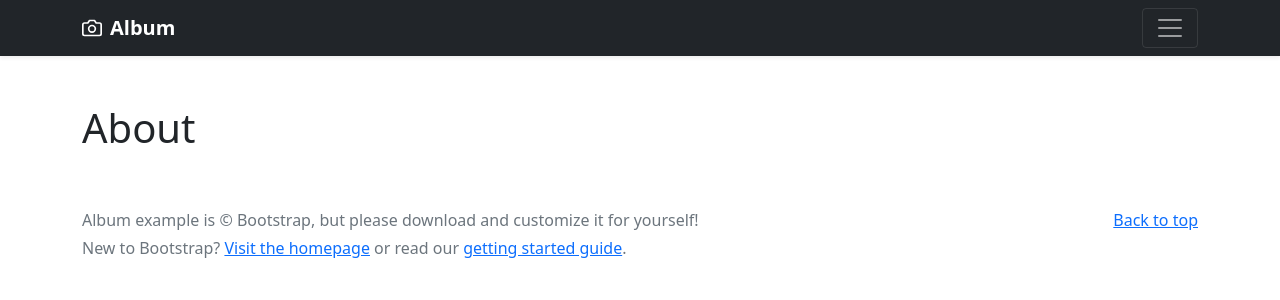
After one commit to Sivar-Developer/Django-Test, a Django app: page /aboutus in a window 1280 px wide. The commit adds this page. Shown: the top 300 px of the page. Run offline with Django 4.2, Linux system fonts and the light colour scheme; some libraries are stand-ins or nearby versions.

Commit message:
Add about page

```diff
--- a/blog/urls.py
+++ b/blog/urls.py
@@ -6,6 +6,7 @@ from . import views
 app_name = "blog"
 
 urlpatterns = [
-    path('', views.home, name="homepage"),
+    path('', views.home, name="home"),
+    path('aboutus', views.aboutus, name="aboutus"),
     path('single/<slug:slug>', views.single, name="single"),
 ]
--- a/blog/views.py
+++ b/blog/views.py
@@ -9,3 +9,6 @@ def home(request):
 def single(request, slug):
     data = Post.objects.get(slug=slug)
     return render(request, "single.html", { "post": data })
+
+def aboutus(request):
+    return render(request, "aboutus.html", {})
--- /dev/null
+++ b/template/aboutus.html
@@ -0,0 +1,5 @@
+{% extends 'base.html' %} {% block content %}
+<div class="container pt-5">
+    <h1>About</h1>
+</div>
+{% endblock content %}
--- a/template/base.html
+++ b/template/base.html
@@ -25,9 +25,7 @@
                     <div class="col-sm-4 offset-md-1 py-4">
                         <h4 class="text-white">Contact</h4>
                         <ul class="list-unstyled">
-                            <li><a href="#" class="text-white">Follow on Twitter</a></li>
-                            <li><a href="#" class="text-white">Like on Facebook</a></li>
-                            <li><a href="#" class="text-white">Email me</a></li>
+                            <li><a href="{% url 'blog:aboutus' %}" class="text-white">About Us</a></li>
                         </ul>
                     </div>
                 </div>
@@ -35,7 +33,7 @@
         </div>
         <div class="navbar navbar-dark bg-dark shadow-sm">
             <div class="container">
-                <a href="#" class="navbar-brand d-flex align-items-center">
+                <a href="{% url 'blog:home' %}" class="navbar-brand d-flex align-items-center">
                     <svg xmlns="http://www.w3.org/2000/svg" width="20" height="20" fill="none" stroke="currentColor" stroke-linecap="round" stroke-linejoin="round" stroke-width="2" aria-hidden="true" class="me-2" viewBox="0 0 24 24"><path d="M23 19a2 2 0 0 1-2 2H3a2 2 0 0 1-2-2V8a2 2 0 0 1 2-2h4l2-3h6l2 3h4a2 2 0 0 1 2 2z"/><circle cx="12" cy="13" r="4"/></svg>
                     <strong>Album</strong>
                 </a>
```
